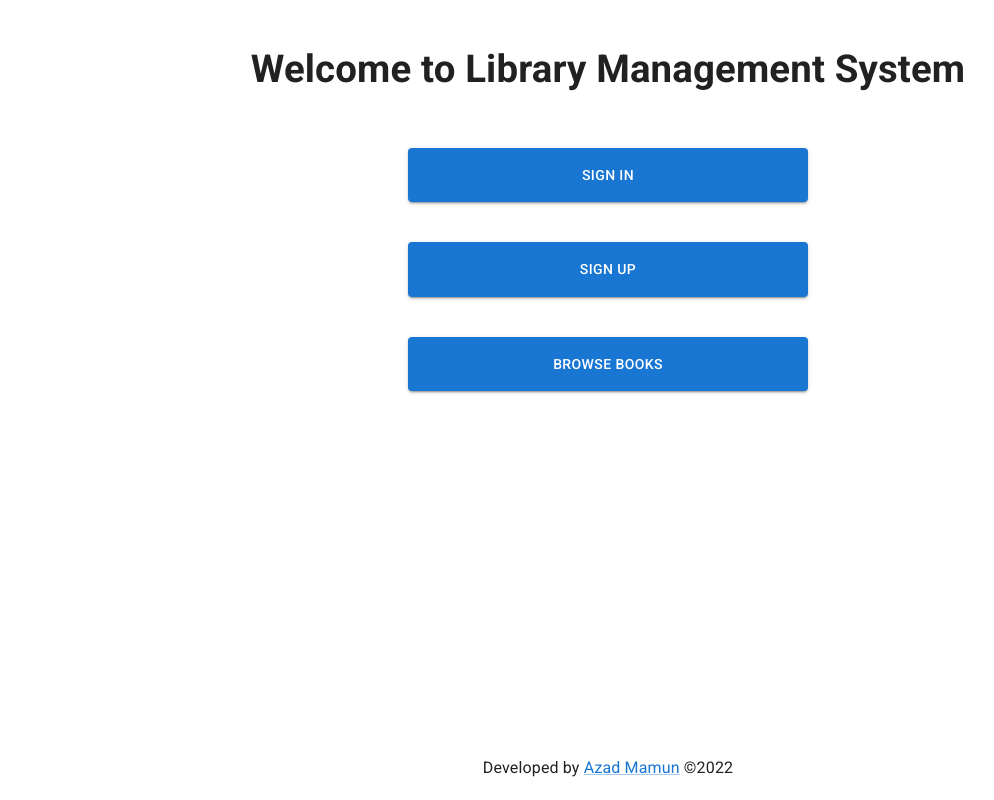
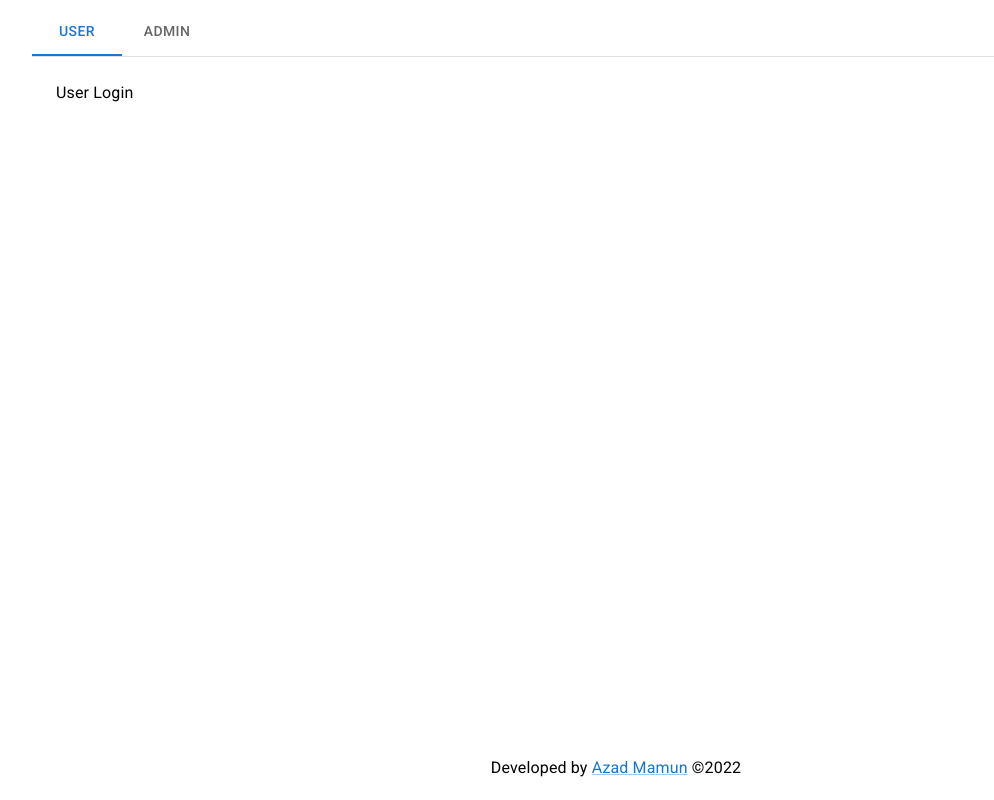
Before and after one commit to azad71/Library-Management-System, a React (Create React App) app in the folder client/: page /login in a window 1280 px wide. Shown: the whole page, without its empty margins (32-1026 px from the left). Built offline with nearby package versions, Linux system fonts and the light colour scheme.

Commit message:
configured routring and basic structure for login page

```diff
--- a/client/package.json
+++ b/client/package.json
@@ -18,6 +18,7 @@
     "@types/react-dom": "^18.0.0",
     "react": "^18.2.0",
     "react-dom": "^18.2.0",
+    "react-router-dom": "^6.4.2",
     "react-scripts": "5.0.1",
     "typescript": "^4.4.2",
     "web-vitals": "^2.1.0"
--- a/client/src/App.tsx
+++ b/client/src/App.tsx
@@ -1,11 +1,18 @@
+import { Routes, Route } from "react-router-dom";
+
 import LandingPage from "./pages/landing/landing.page";
 import Footer from "./components/footer/footer.component";
 import { Fragment } from "react";
+import LoginPage from "./pages/login/login.page";
 
 function App() {
   return (
     <Fragment>
-      <LandingPage />
+      <Routes>
+        <Route path="/" element={<LandingPage />} />
+        <Route path="/login" element={<LoginPage />} />
+      </Routes>
+
       <Footer />
     </Fragment>
   );
--- /dev/null
+++ b/client/src/constants/shared.constants.ts
@@ -0,0 +1,4 @@
+export const loginUserType = {
+  USER: 'USER',
+  ADMIN: 'ADMIN'
+}
--- a/client/src/index.tsx
+++ b/client/src/index.tsx
@@ -1,5 +1,6 @@
 import React from "react";
 import ReactDOM from "react-dom/client";
+import { BrowserRouter } from "react-router-dom";
 import App from "./App";
 import { createTheme, ThemeProvider } from "@mui/material";
 
@@ -26,7 +27,9 @@ const root = ReactDOM.createRoot(
 root.render(
   <React.StrictMode>
     <ThemeProvider theme={theme}>
-      <App />
+      <BrowserRouter>
+        <App />
+      </BrowserRouter>
     </ThemeProvider>
   </React.StrictMode>
 );
--- a/client/src/pages/landing/landing.page.tsx
+++ b/client/src/pages/landing/landing.page.tsx
@@ -1,6 +1,7 @@
 import CssBaseline from "@mui/material/CssBaseline";
 import Container from "@mui/material/Container";
 import { Fragment } from "react";
+import { Link } from "react-router-dom";
 import Typography from "@mui/material/Typography";
 import Button from "@mui/material/Button";
 import Box from "@mui/material/Box";
@@ -17,9 +18,13 @@ function LandingPage() {
         </Typography>
 
         <Box className={classes.buttonWrapper}>
-          <Button sx={{ ...buttonStyles }} variant="contained">
-            Sign in
-          </Button>
+
+          <Link to="/login" className={classes.linkStyles}>
+            <Button sx={{ ...buttonStyles }} variant="contained">
+              Login
+            </Button>
+          </Link>
+
           <Button sx={{ ...buttonStyles }} variant="contained">
             Sign up
           </Button>
--- a/client/src/pages/landing/landing.styles.tsx
+++ b/client/src/pages/landing/landing.styles.tsx
@@ -12,6 +12,11 @@ const useStyles = makeStyles(() => ({
     margin: "30px 0",
     flexDirection: "column",
   },
+
+  linkStyles: {
+    textDecoration: 'none',
+    color: "white"
+  }
 }));
 
 export const buttonStyles = {
--- /dev/null
+++ b/client/src/pages/login/login.page.tsx
@@ -0,0 +1,75 @@
+import {useState} from "react";
+import Tabs from "@mui/material/Tabs";
+import Tab from "@mui/material/Tab";
+import Typography from "@mui/material/Typography";
+import Box from "@mui/material/Box";
+import Container from "@mui/material/Container";
+import { loginUserType } from "../../constants/shared.constants";
+
+interface TabPanelProps {
+  children?: React.ReactNode;
+  index: number;
+  value: number;
+}
+
+function TabPanel(props: TabPanelProps) {
+  const { children, value, index, ...other } = props;
+
+  return (
+    <div
+      role="tabpanel"
+      hidden={value !== index}
+      id={`${index}`}
+      aria-labelledby={`simple-tab-${index}`}
+      {...other}
+    >
+      {value === index && (
+        <Box sx={{ p: 3 }}>
+          <Typography>{children}</Typography>
+        </Box>
+      )}
+    </div>
+  );
+}
+
+function a11yProps(index: string) {
+  return {
+    id: `${index}`,
+    "aria-controls": `tabpanel-${index}`,
+  };
+}
+
+function LoginPage() {
+  const [value, setValue] = useState(0);
+
+  const handleChange = (event: React.SyntheticEvent, newValue: number) => {
+    console.log(newValue);
+    setValue(newValue);
+  };
+
+  return (
+    <Container>
+      <Box sx={{ width: "100%" }}>
+        <Box sx={{ borderBottom: 1, borderColor: "divider" }}>
+          <Tabs
+            value={value}
+            onChange={handleChange}
+            aria-label="basic tabs example"
+          >
+            <Tab label="User" {...a11yProps(loginUserType.USER)} />
+            <Tab label="Admin" {...a11yProps(loginUserType.ADMIN)} />
+          </Tabs>
+        </Box>
+        <TabPanel value={value} index={0}>
+          User Login
+        </TabPanel>
+        <TabPanel value={value} index={1}>
+          Admin Login
+        </TabPanel>
+
+      </Box>
+    </Container>
+  );
+}
+
+export default LoginPage;
```
Also changed, not shown: client/src/pages/login/login.styles.tsx (added, +12 -0 lines).
